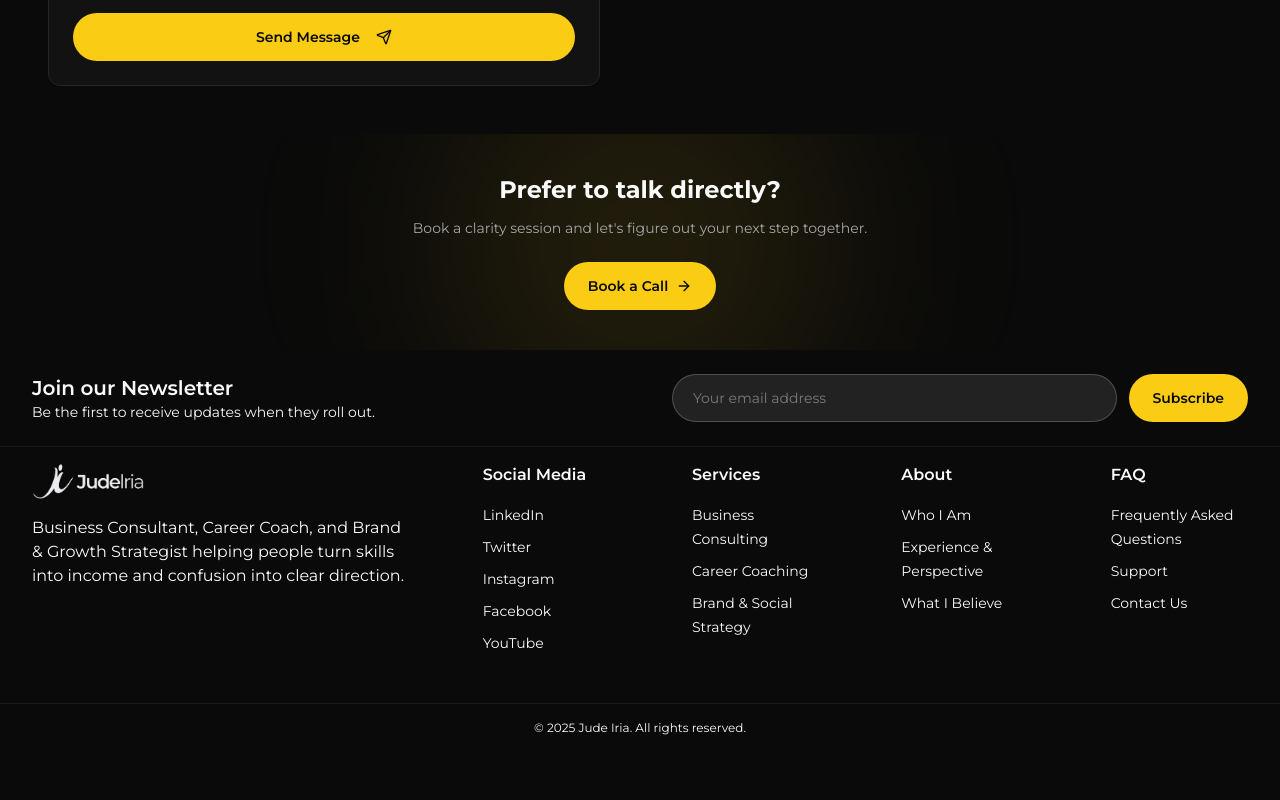
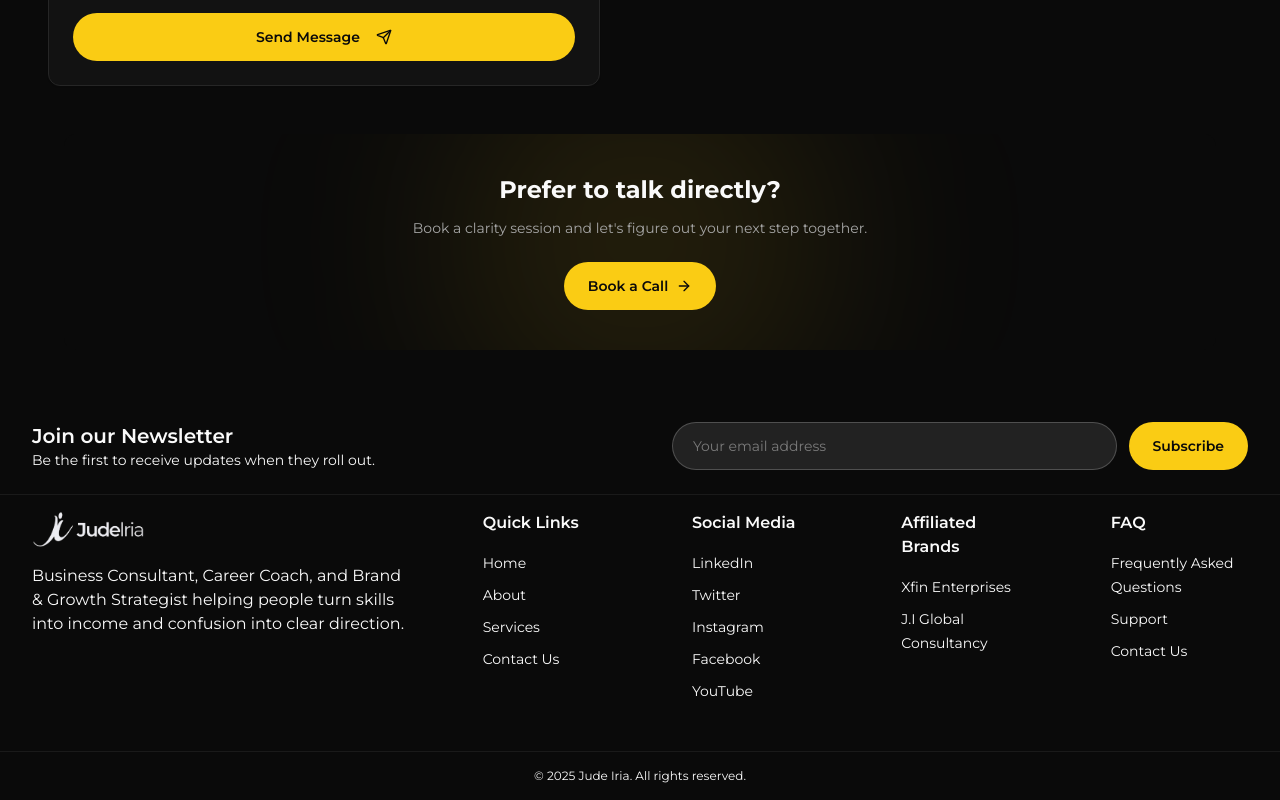
Before and after one commit to Jo-shua09/Judeiria-Website, a React (Vite) app: page /contact in a window 1280 px wide. Shown: the part 1000-1800 px from the top of the page. Before the commit the page ends 1752 px from the top, so only its background shows below. Built offline with nearby package versions, Linux system fonts and the light colour scheme; the HTML template or start-up script is replaced by a standard one.

Commit message:
`Updated various components with minor styling and content changes`

```diff
--- a/src/components/home/HeroSection.tsx
+++ b/src/components/home/HeroSection.tsx
@@ -51,8 +51,9 @@ export function HeroSection() {
               initial={{ opacity: 0, y: 20 }}
               animate={{ opacity: 1, y: 0 }}
               transition={{ delay: 0.2, duration: 0.6 }}
-              className="border bg-black my-6 text-center p-1 px-6 md:mb-6 md:mx-0 mx-auto rounded-full w-fit "
+              className="border bg-black my-6 text-center flex items-center gap-2 p-1 pr-6 md:mb-6 md:mx-0 mx-auto rounded-full w-fit "
             >
+              <span className="bg-primary text-background font-medium rounded-full px-2 py-1">New</span>
               <span className="font-bold text-white leading-tight">
                 Instant credibility <span className="text-accent">+ Clarity.</span>
               </span>
@@ -89,13 +90,13 @@ export function HeroSection() {
               transition={{ delay: 1, duration: 0.6 }}
               className="flex flex-col sm:flex-row gap-4"
             >
-              <Button variant="hero" size="lg" asChild>
+              <Button variant="hero" size="sm" asChild>
                 <a
                   href="https://calendly.com/judeiria/business_consultation/judeiria/business_consultation"
                   target="_blank"
                   rel="noopener noreferrer"
                 >
-                  Book a Clarity Session
+                  Book a Call
                 </a>
               </Button>
             </motion.div>
--- a/src/components/layout/Footer.tsx
+++ b/src/components/layout/Footer.tsx
@@ -18,13 +18,12 @@ export function Footer() {
   };
 
   const footerLinks = {
-    // "Quick Links": [
-    //   { label: "Home", href: "/" },
-    //   { label: "About", href: "/about" },
-    //   { label: "Services", href: "/services" },
-    //   { label: "Contact", href: "/contact" },
-    // ],
-
+    "Quick Links": [
+      { label: "Home", href: "/" },
+      { label: "About", href: "/about" },
+      { label: "Services", href: "/services" },
+      { label: "Contact Us", href: "/contact" },
+    ],
     "Social Media": [
       { label: "LinkedIn", href: "https://linkedin.com/in/jude-iria" },
       { label: "Twitter", href: "https://x.com/CoachJude_XER" },
@@ -32,15 +31,9 @@ export function Footer() {
       { label: "Facebook", href: "https://facebook.com/JudeIria" },
       { label: "YouTube", href: "https://www.youtube.com/@jude_iria" },
     ],
-    Services: [
-      { label: "Business Consulting", href: "/services#consulting" },
-      { label: "Career Coaching", href: "/services#coaching" },
-      { label: "Brand & Social Strategy", href: "/services#strategy" },
-    ],
-    About: [
-      { label: "Who I Am", href: "/about" },
-      { label: "Experience & Perspective", href: "/about" },
-      { label: "What I Believe", href: "/about" },
+    "Affiliated Brands": [
+      { label: "Xfin Enterprises", href: "#" },
+      { label: "J.I Global Consultancy", href: "#" },
     ],
     FAQ: [
       { label: "Frequently Asked Questions", href: "/about#faq" },
@@ -50,7 +43,7 @@ export function Footer() {
   };
 
   return (
-    <footer className="bg-background/95 w-full overflow-hidden">
+    <footer className="bg-background/95 w-full overflow-hidden mt-8 md:mt-12">
       {/* Newsletter */}
       <div className="border-b border-secondary md:px-8 px-4">
         <div className="container-custom py-6">
@@ -78,9 +71,9 @@ export function Footer() {
 
       {/* Main Footer */}
       <div className="container-custom pt-4 pb-12 px-4 md:px-8">
-        <div className="grid gap-10 justify-between grid-cols-1 sm:grid-cols-2 items-start md:grid-cols-3 lg:grid-cols-6">
+        <div className="grid gap-10 justify-between grid-cols-2 sm:grid-cols-2 items-start md:grid-cols-3 lg:grid-cols-6">
           {/* Logo & Social */}
-          <div className="lg:col-span-2 w-full space-y-4">
+          <div className="col-span-2 w-full space-y-4">
             <img loading="lazy" src={logoDark} alt="Jude Iria" className="w-28 h-fit max-w-full object-contain" />
             <p className="font-normal text-base text-foreground mt-4">
               Business Consultant, Career Coach, and Brand & Growth Strategist helping people turn skills into income and confusion into clear
@@ -90,7 +83,7 @@ export function Footer() {
 
           {/* Footer Links */}
           {Object.entries(footerLinks).map(([title, links]) => (
-            <div key={title} className="w-fit  md:ml-8 col-span-1">
+            <div key={title} className="w-fit md:ml-8 col-span-1">
               <h4 className="font-semibold text-base mb-4">{title}</h4>
               <ul className="space-y-2">
                 {links.map((link) => (
--- a/src/pages/About.tsx
+++ b/src/pages/About.tsx
@@ -85,13 +85,14 @@ function AnimatedCounter({ value, prefix = "", suffix = "", isInView }: { value:
   );
 }
 
-function Section({ children, className = "" }: { children: React.ReactNode; className?: string }) {
+function Section({ children, className = "", id }: { children: React.ReactNode; className?: string; id?: string }) {
   const ref = useRef(null);
   const isInView = useInView(ref, { once: true, margin: "-100px" });
 
   return (
     <motion.section
       ref={ref}
+      id={id}
       initial={{ opacity: 0, y: 30 }}
       animate={isInView ? { opacity: 1, y: 0 } : {}}
       transition={{ duration: 0.6 }}
@@ -120,7 +121,7 @@ const About = () => {
               </p>
               <p className=" text-muted-foreground leading-relaxed mb-4">
                 At my core, I help people make sense of growth. Over the years, I've worked with founders, professionals, and personal brands who were
-                talented, driven, and ambitious—but stuck.
+                talented, driven, and ambitious, but stuck.
               </p>
               <p className="text-primary font-medium">My work is about simplifying that journey and helping people build with intention.</p>
             </motion.div>
@@ -149,7 +150,7 @@ const About = () => {
         <div className="container-narrow mx-auto">
           <h2 className="text-2xl md:text-3xl font-bold text-foreground mb-6">How My Work Started</h2>
           <div className="space-y-4 text-muted-foreground leading-relaxed">
-            <p>I didn't start out trying to "do everything." I started by solving problems—first for myself, then for others.</p>
+            <p>I didn't start out trying to "do everything." I started by solving problems,first for myself, then for others.</p>
             <p className="text-lg text-foreground font-semibold py-2">
               Most people struggle not because they aren't capable, but because they don't know what to focus on.
             </p>
@@ -286,7 +287,7 @@ const About = () => {
       </Section>
 
       {/* FAQ */}
-      <Section className="pb-10 px-4 bg-secondary">
+      <Section className="pb-10 px-4 bg-secondary" id="faq">
         <div className="container-narrow mx-auto">
           <h2 className="text-2xl md:text-3xl font-bold text-foreground mb-8 text-center">Frequently Asked Questions</h2>
           <Accordion type="single" collapsible className="space-y-3">
--- a/src/pages/Services.tsx
+++ b/src/pages/Services.tsx
@@ -184,7 +184,7 @@ const Services = () => {
           >
             <h2 className="text-2xl md:text-3xl font-bold text-foreground mb-4">Not Sure What You Need Yet?</h2>
             <p className="text-muted-foreground mb-6 max-w-xl mx-auto text-sm">
-              That's completely normal. Most people don't come in knowing what they need—they just know something feels off. We'll figure it out
+              That's completely normal. Most people don't come in knowing what they need,they just know something feels off. We'll figure it out
               together.
             </p>
             <Button variant="hero" size="lg" asChild className="group">
```
